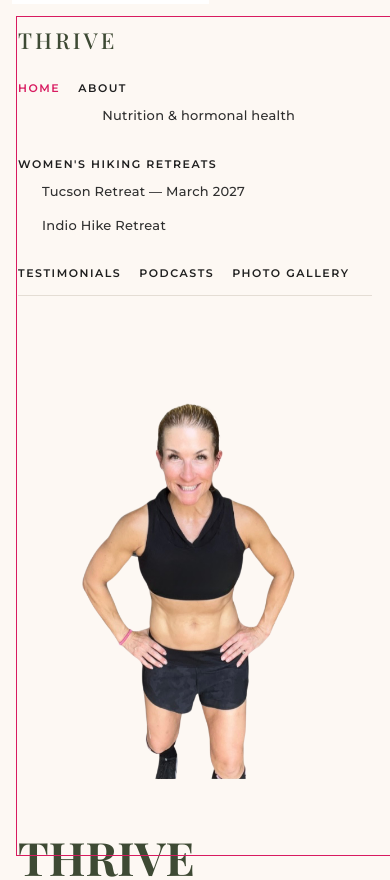
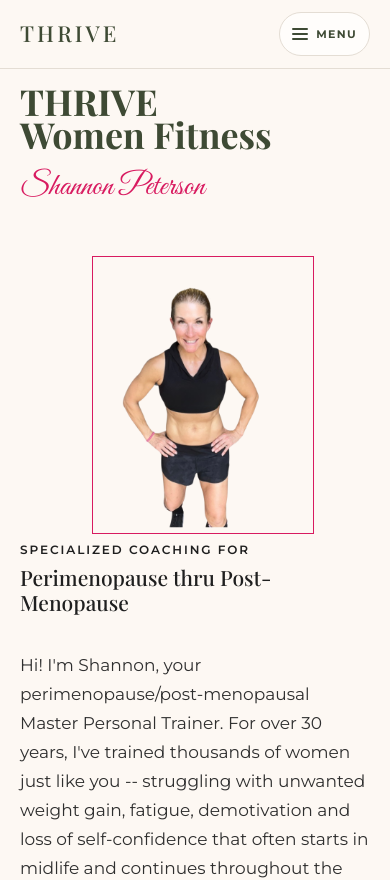
Before and after one commit to rpeterson1406/thrivefitness, a website built with Vite: page index.html in a window 390 px wide. Shown: the top 880 px of the page. Built offline with nearby package versions, Linux system fonts and the light colour scheme; a web font is replaced by a local one.

Commit message:
Make the site usable on phones and replace the stock cable photo.
Co-authored-by: Cursor <cursoragent@cursor.com>

```diff
--- a/css/styles.css
+++ b/css/styles.css
@@ -19,6 +19,7 @@ body {
   font-family: Montserrat, sans-serif;
   font-size: 16.5px;
   line-height: 1.7;
+  overflow-x: clip;
 }
 img { display: block; max-width: 100%; }
 a { color: inherit; }
@@ -52,6 +53,44 @@ h1, h2, h3 { text-wrap: balance; }
   color: var(--forest);
   flex: none;
 }
+.nav-toggle {
+  display: none;
+  align-items: center;
+  justify-content: center;
+  gap: 8px;
+  min-width: 44px;
+  min-height: 44px;
+  padding: 8px 12px;
+  border: 1px solid var(--line);
+  border-radius: 999px;
+  background: #fffdfb;
+  color: var(--forest);
+  font-family: inherit;
+  font-size: 11px;
+  font-weight: 700;
+  letter-spacing: 0.12em;
+  text-transform: uppercase;
+}
+.nav-toggle-icon {
+  position: relative;
+  display: block;
+  width: 16px;
+  height: 12px;
+}
+.nav-toggle-icon span {
+  position: absolute;
+  left: 0;
+  width: 16px;
+  height: 2px;
+  background: currentColor;
+  border-radius: 2px;
+}
+.nav-toggle-icon span:nth-child(1) { top: 0; }
+.nav-toggle-icon span:nth-child(2) { top: 5px; }
+.nav-toggle-icon span:nth-child(3) { top: 10px; }
+.nav.is-open .nav-toggle-icon span:nth-child(1) { top: 5px; transform: rotate(45deg); }
+.nav.is-open .nav-toggle-icon span:nth-child(2) { opacity: 0; }
+.nav.is-open .nav-toggle-icon span:nth-child(3) { top: 5px; transform: rotate(-45deg); }
 .nav-links {
   display: flex;
   align-items: center;
@@ -281,7 +320,7 @@ h1 {
   margin: 28px auto 8px;
 }
 .strip img { width: 100%; height: 200px; object-fit: cover; }
-.strip img.gym { object-position: 78% 22%; }
+.strip img.group { object-position: center 32%; }
 .quote .quote-mark { margin: 0 0 2px; }
 .quote .stars { margin: 0 0 8px; }
 .chips {
@@ -524,27 +563,103 @@ h1 {
 }
 
 @media (max-width: 900px) {
-  .nav, .hero, .wrap { width: calc(100% - 36px); }
-  .nav { flex-direction: column; align-items: flex-start; }
-  .nav-links { justify-content: flex-start; align-items: flex-start; }
-  .drop { flex-direction: column; align-items: flex-start; }
+  .nav, .hero, .wrap { width: calc(100% - 40px); }
   .hero, .split, .rows article, .reason, .offers, .prices, .gallery,
   .quote.has-photo, .strip, .podcasts {
     grid-template-columns: 1fr;
   }
+  .rows article, .reason { gap: 12px; }
   .frame {
-    position: static;
-    max-width: 460px;
-    order: -1;
+    position: relative;
+    width: min(100%, 300px);
+    margin: 8px auto 0;
+    justify-self: center;
+  }
+  .gallery img { height: 220px; }
+}
+
+@media (max-width: 768px) {
+  body { font-size: 17px; }
+  .nav {
+    position: sticky;
+    top: 0;
+    z-index: 30;
+    width: 100%;
+    padding: 12px 20px;
+    background: var(--cream);
+  }
+  .nav-toggle { display: inline-flex; }
+  .nav-links {
+    display: none;
+    position: absolute;
+    top: 100%;
+    left: 0;
+    right: 0;
+    flex-direction: column;
+    align-items: stretch;
+    gap: 0;
     margin: 0;
+    padding: 6px 20px 20px;
+    background: var(--cream);
+    border-bottom: 1px solid var(--line);
+    max-height: calc(100dvh - 68px);
+    overflow-y: auto;
   }
+  .nav.is-open .nav-links { display: flex; }
+  .nav-links > a,
+  .drop > a {
+    min-height: 44px;
+    padding: 12px 0;
+    font-size: 15px;
+    letter-spacing: 0.08em;
+  }
+  .drop { flex-direction: column; align-items: stretch; width: 100%; }
   .menu {
     position: static;
     display: block;
     border: 0;
     background: transparent;
-    padding: 4px 0 8px 10px;
     min-width: 0;
+    padding: 0 0 8px 12px;
   }
-  .gallery img { height: 220px; }
+  .menu a {
+    min-height: 44px;
+    padding: 10px 0;
+    font-size: 16px;
+  }
+  .hero {
+    width: calc(100% - 40px);
+    gap: 14px;
+    padding: 16px 0 8px;
+  }
+  .home-hero { display: flex; flex-direction: column; }
+  .home-hero .story { display: contents; }
+  .home-hero h1,
+  .home-hero .script { order: 1; width: 100%; }
+  .home-hero .frame { order: 2; }
+  .home-hero .sub,
+  .home-hero .lead { order: 3; width: 100%; }
+  h1 { font-size: clamp(34px, 9.2vw, 48px); }
+  .script { font-size: clamp(30px, 8vw, 42px); }
+  .sub strong,
+  .page-title { font-size: clamp(20px, 5.4vw, 28px); }
+  .pull { font-size: clamp(28px, 7vw, 38px); margin-top: 16px; }
+  .lead, .prose, .card p, .reason p, .rows p, .offer p { font-size: 17px; }
+  .home-hero .frame.shannon {
+    width: min(58vw, 300px);
+    margin: 4px auto;
+  }
+  .frame::after { inset: 10px -6px -6px 10px; }
+  .section { padding: 16px 0 6px; }
+  .section h2:not(.pull),
+  .block-title { padding-top: 16px; font-size: clamp(28px, 7vw, 40px); }
+  .chat {
+    min-height: 44px;
+    padding: 12px 18px;
+  }
+  .listen {
+    display: inline-flex;
+    align-items: center;
+    min-height: 44px;
+  }
 }
--- a/index.html
+++ b/index.html
@@ -14,7 +14,11 @@
   <a class="skip" href="#main">Skip to Main Content</a>
   <header class="nav">
     <a class="mark" href="index.html">THRIVE</a>
-    <nav class="nav-links" aria-label="Site">
+    <button class="nav-toggle" type="button" aria-expanded="false" aria-controls="site-nav">
+      <span class="nav-toggle-icon" aria-hidden="true"><span></span><span></span><span></span></span>
+      <span class="nav-toggle-text">Menu</span>
+    </button>
+    <nav class="nav-links" id="site-nav" aria-label="Site">
       <a href="index.html" aria-current="page">Home</a>
       <div class="drop">
         <a href="about.html">About</a>
@@ -36,7 +40,7 @@
   </header>
 
   <main id="main">
-    <section class="hero">
+    <section class="hero home-hero">
       <div class="story">
         <h1>THRIVE Women Fitness</h1>
         <p class="script">Shannon Peterson</p>
@@ -134,7 +138,7 @@
     </section>
 
     <div class="strip wrap">
-      <img class="gym" src="images/gym.jpg" alt="Shannon training with a cable">
+      <img class="group" src="images/group.jpg" alt="Women training together with medicine balls">
       <img src="images/plank.png" alt="Women training together on mats">
       <img src="images/gallery/12.jpg" alt="Women on a canyon hike">
     </div>
@@ -186,5 +190,6 @@
       </nav>
     </div>
   </footer>
+  <script src="js/nav.js"></script>
 </body>
 </html>
--- /dev/null
+++ b/js/nav.js
@@ -0,0 +1,30 @@
+(function () {
+  var header = document.querySelector(".nav");
+  var toggle = document.querySelector(".nav-toggle");
+  var menu = document.getElementById("site-nav");
+  if (!header || !toggle || !menu) return;
+
+  var label = toggle.querySelector(".nav-toggle-text");
+
+  function setOpen(open) {
+    header.classList.toggle("is-open", open);
+    toggle.setAttribute("aria-expanded", open ? "true" : "false");
+    if (label) label.textContent = open ? "Close" : "Menu";
+  }
+
+  toggle.addEventListener("click", function () {
+    setOpen(toggle.getAttribute("aria-expanded") !== "true");
+  });
+
+  menu.addEventListener("click", function (event) {
+    if (event.target.closest("a")) setOpen(false);
+  });
+
+  document.addEventListener("keydown", function (event) {
+    if (event.key === "Escape") setOpen(false);
+  });
+
+  window.addEventListener("resize", function () {
+    if (window.innerWidth > 768) setOpen(false);
+  });
+})();
```
Also changed, not shown: about.html (+6 -1 lines), gallery.html (+6 -1 lines), nutrition.html (+6 -1 lines), podcasts.html (+6 -1 lines), retreats.html (+6 -1 lines), testimonials.html (+6 -1 lines), images/group.jpg (added).
